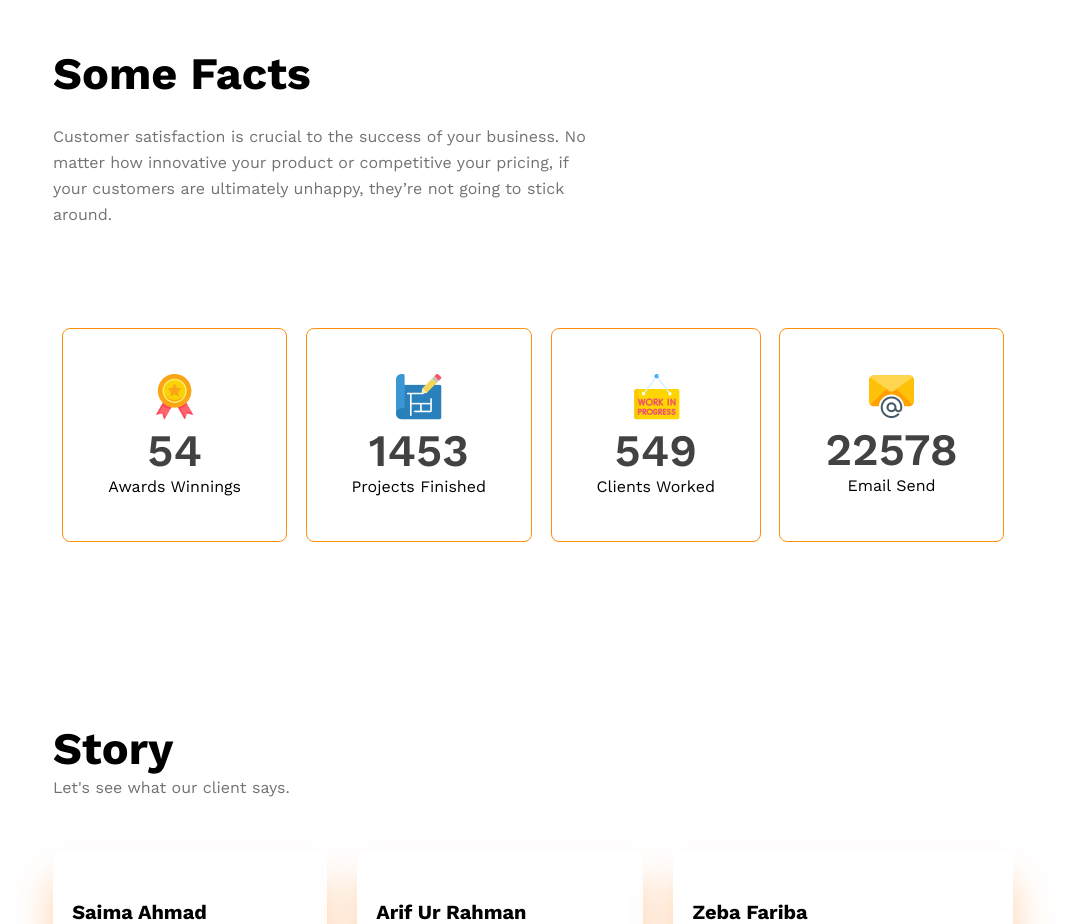
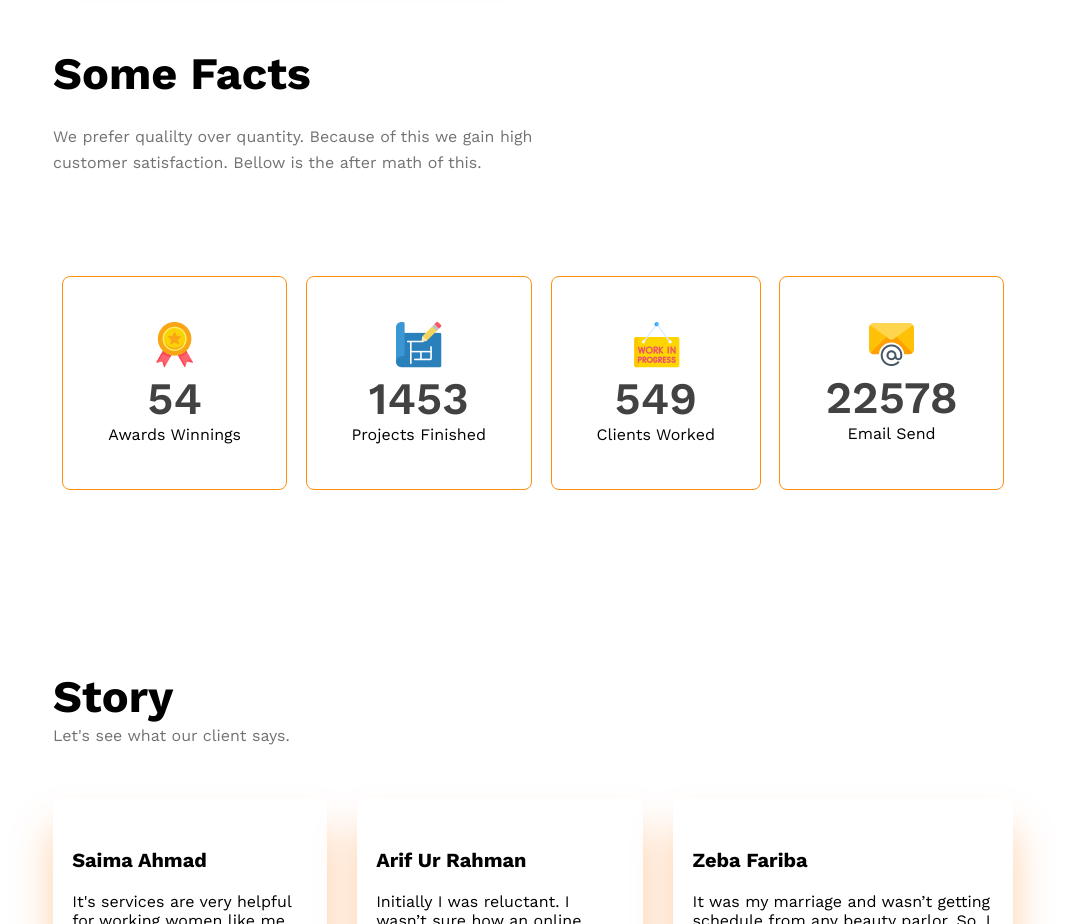
Before and after one commit to ananta6d595/g3-architects-a2, a plain HTML site: page index.html in a window 1280 px wide. Shown: the part 3280-4204 px from the top of the page, without its empty margins (107-1172 px from the left). Drawn offline with nearby package versions, Linux system fonts and the light colour scheme.

Commit message:
facts description added

```diff
--- a/index.html
+++ b/index.html
@@ -115,8 +115,7 @@
         <section class="facts">
             <div class="facts__container">
                 <div class="facts__title">Some Facts</div>
-                <p class="facts__description">Customer satisfaction is crucial to the success of your business. No matter how innovative your product or competitive
-                your pricing, if your customers are ultimately unhappy, they’re not going to stick around.</p>
+                <p class="facts__description">We prefer qualilty over quantity. Because of this we gain high customer satisfaction. Bellow is the after math of this.</p>
             </div>
             <!-- boxes -->
             <div class="facts__boxes">
```
